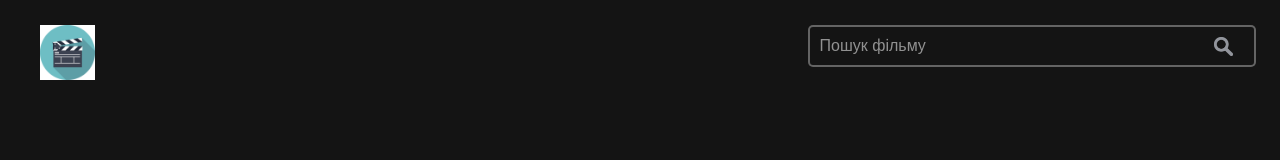
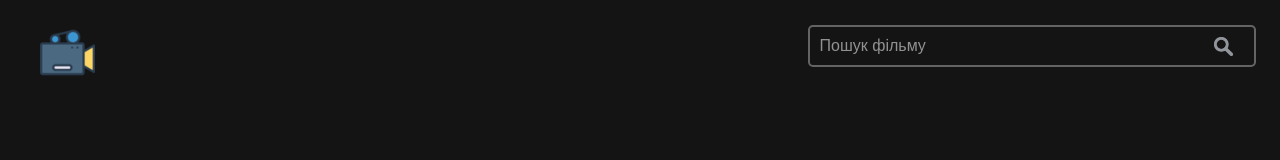
Before and after one commit to Vitalii-Lazorenko/online-cinema, a React (Create React App) app: page / in a window 1280 px wide. Shown: the top 160 px of the page. Built offline with nearby package versions, Linux system fonts and the light colour scheme; no server answers.

Commit message:
modified:   src/components/Navigation/Nav.js 	new file:   src/components/Navigation/cinema_icon_129443.png

```diff
--- a/src/components/Navigation/Nav.js
+++ b/src/components/Navigation/Nav.js
@@ -77,7 +77,7 @@ function Nav({ searchTerm, setSearchTerm }) {
       <div className={`nav ${navbar && "nav__active"}`}>
         <div className="nav__icon" onClick={() => setSearchTerm("")}>
           <Link to="/" aria-label="logo icon">
-            <div class="logo"><img border="0" src="./pngwing.com(2).png" width="55" height="55" /></div>
+            <div class="logo"><img border="0" src="../cinema_icon_129443.png" width="55" height="55" /></div>
 
             <i className="fas fa-film"></i>
           </Link>
```
Also changed, not shown: src/components/Navigation/cinema_icon_129443.png (added).
